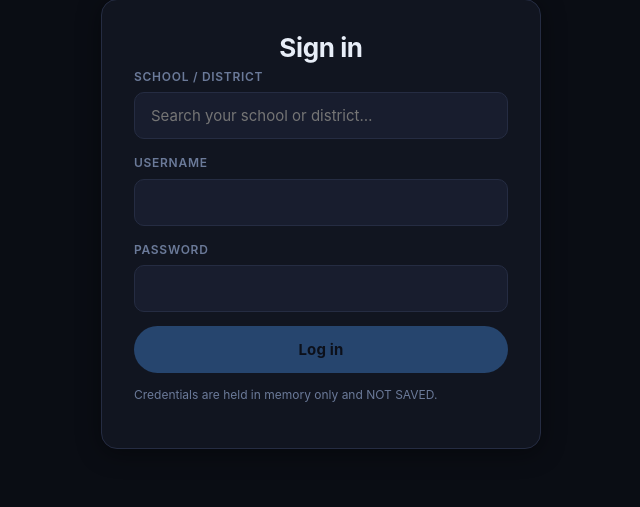
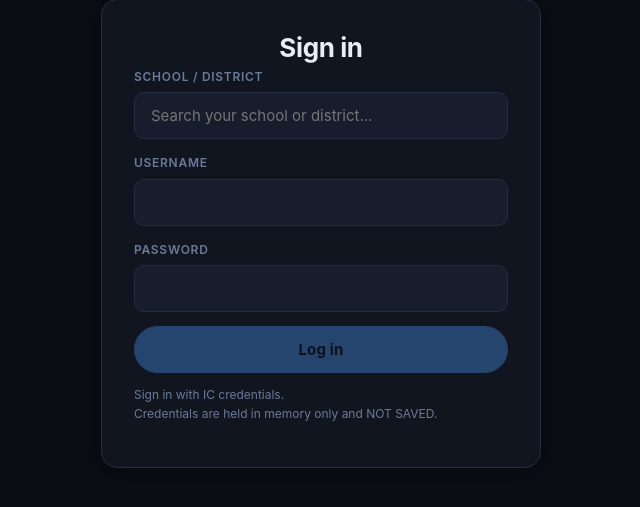
Before and after one commit to Innocentbaby123/grade-calc, a Flask app: page /login in a window 1280 px wide. Shown: the part 109-616 px from the top of the page, without its empty margins (319-959 px from the left). Run offline with Flask 3, Linux system fonts and the light colour scheme.

Commit message:
Modify login message for clarity
Updated login instructions to specify IC credentials.

```diff
--- a/Grade Calc/templates/login.html
+++ b/Grade Calc/templates/login.html
@@ -24,7 +24,7 @@
     <label>Password<input name="password" type="password" autocomplete="current-password" required></label>
     <button type="submit" id="login-btn" {% if not base_url %}disabled{% endif %}>Log in</button>
   </form>
-  <p class="muted small">Credentials are held in memory only and NOT SAVED.</p>
+  <p class="muted small">Sign in with IC credentials.<br>Credentials are held in memory only and NOT SAVED.</p>
 </div>
 
 <script>
```
